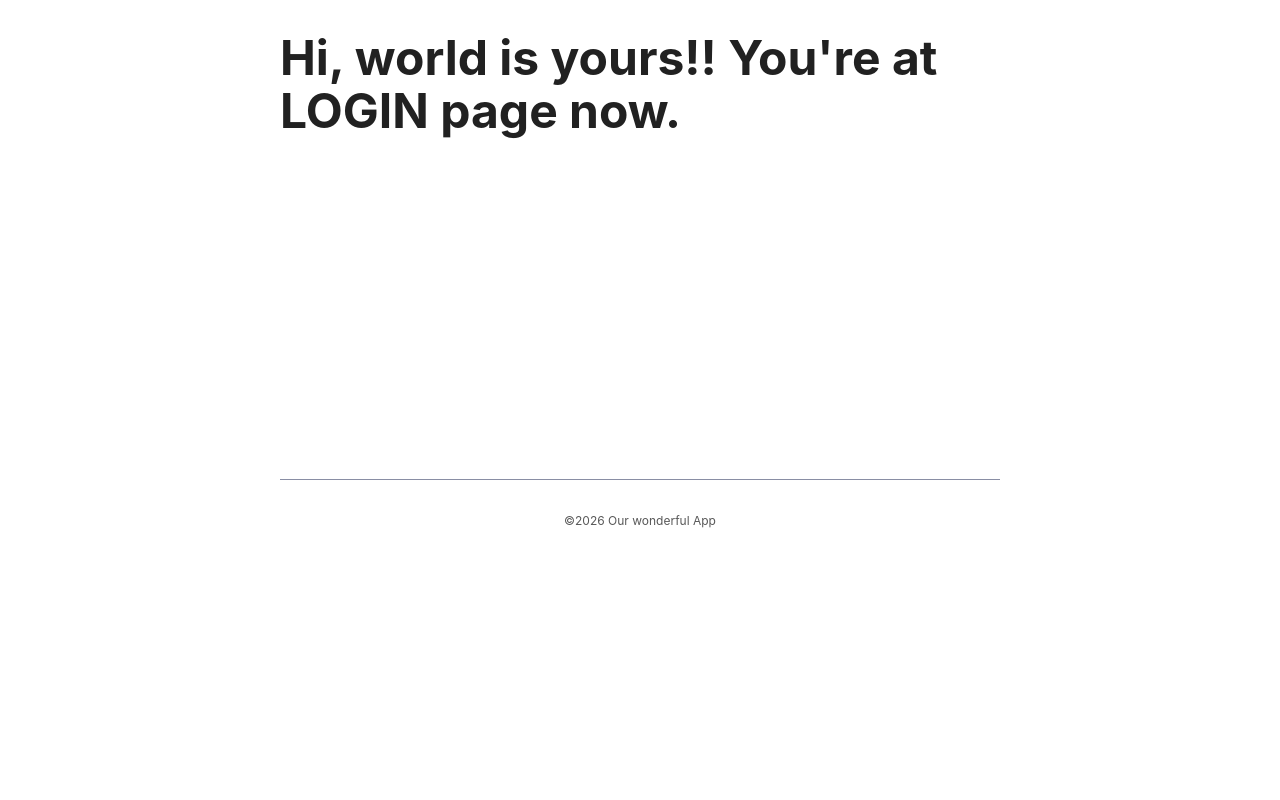
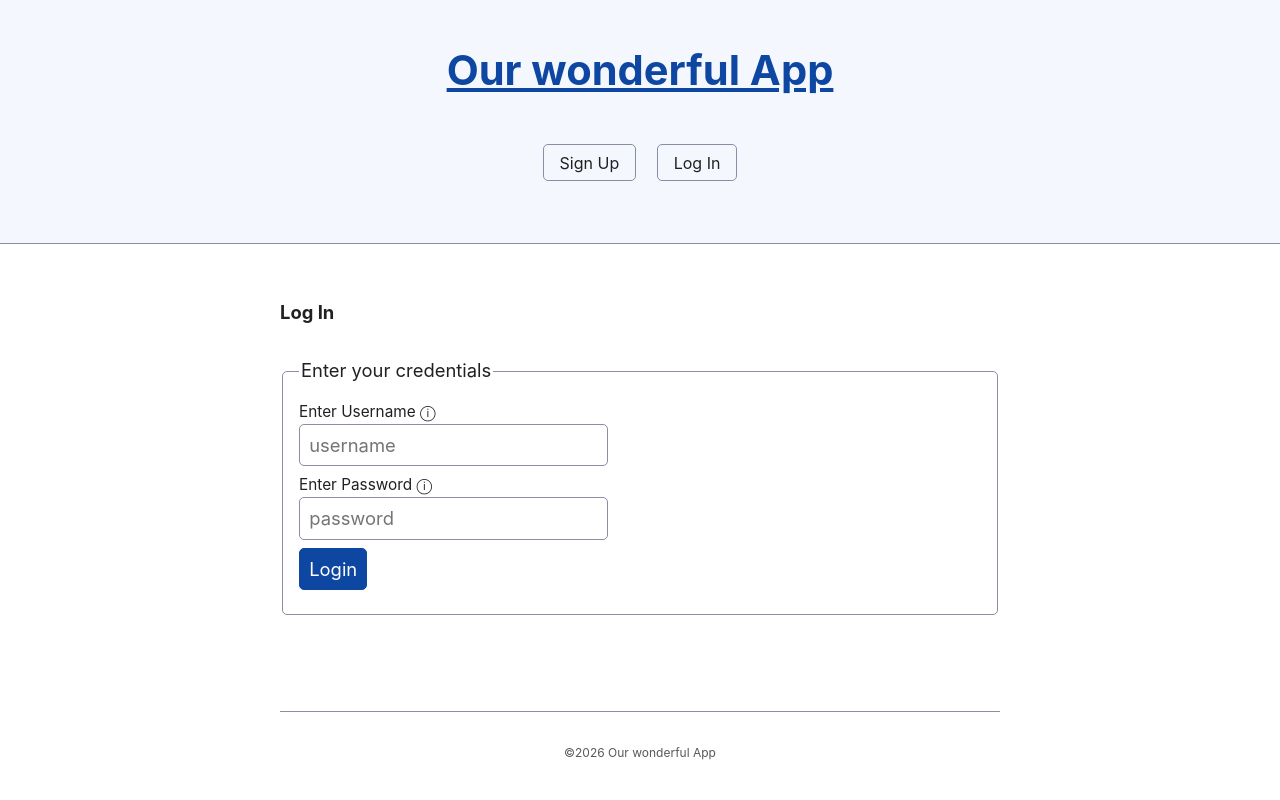
Before and after one commit to Abhishek75s/LearnWebCode, a Node server app: page /login in a window 1280 px wide. Run offline with Node 20, Linux system fonts and the light colour scheme; some libraries are stand-ins or nearby versions.

Commit message:
feat: added sign up and  login in/out

```diff
--- a/server.js
+++ b/server.js
@@ -43,7 +43,7 @@ app.use(express.static('public'));
 // to compare and verify a cookie for its validity and activeness
 app.use(cookieParser());
 
-// a middleware which performs some operation in between of request and response.
+// a middleware, which performs some operation in between of request and response.
 app.use(function (req, res, next) {
     // locals is a built-in Express object used to store data/variables that HTML view templates like EJS can access it directly.
     // scope 1. res.locals: Holds data only for a single HTTP request-response cycle. It is completely wiped clean as soon as the page finish loading
@@ -56,11 +56,11 @@ app.use(function (req, res, next) {
         req.user = decoded
 
     } catch(err) {
-        // req.user = false
+        req.user = false
     }
 
-    res.locals.user = req.user
-    console.log(req.user);
+    res.locals.user = req.user  // ejs template can access this value
+    // console.log(req.user); // print the  user details if Logged IN
 
     next() // must be called always, to avoid endless loading and proceed to next inlined task.
 });
@@ -75,6 +75,55 @@ app.get('/', (req, res) => {
 
 app.get('/login', (req, res) => {
     res.render('login.ejs');
+});
+
+app.post('/login', (req, res) => {
+    let errors = [];
+
+    // type check
+    if(typeof req.body.username !== "string") req.body.username = ""
+    if(typeof req.body.password !== "string") req.body.password = ""
+
+    // check for empty values
+    if(!req.body.username.trim()) errors = ['Username can not be empty.']
+    if(!req.body.password) errors = ['Password can not be empty.']
+
+    if(errors.length) {
+        return res.render('login', { errors });
+    }
+
+    const findUserStmt = db.prepare("SELECT * FROM users WHERE USERNAME = ?");
+    const userFound = findUserStmt.get(req.body.username)
+
+    if(!userFound) {
+        errors = ["User not Found!"];
+        return res.render('login', { errors });
+    }
+
+    const passwordMatched = bcrypt.compareSync(req.body.password, userFound.password)
+
+    if(!passwordMatched) {
+        errors = ["Invalid password!"];
+        return res.render('login', { errors });
+    }
+
+    // log the user IN by giving a cookie
+    const ourTokenValue = jwt.sign({exp: Math.floor(Date.now() / 1000 ) + (60*60*24) , skyColor: "blue", userid: userFound.id, username: userFound.username}, process.env.JWT_SECRET);
+
+    res.cookie("myApp", ourTokenValue, {
+        httpOnly: true,
+        secure: true,
+        sameSite: "strict",
+        maxAge: 1000 * 60 * 60 * 24  // 24 hrs cookie will expire after this
+
+    })
+    res.redirect('/');
+
+});
+
+app.get('/logout', (req, res) => {
+    res.clearCookie(('myApp'))
+    res.redirect('/login')
 });
 
 app.post('/register', (req, res) => {
@@ -96,6 +145,17 @@ app.post('/register', (req, res) => {
     //  -> In JS, checking a property of an object that does not exist results in undefined -> falsy value
     if(req.body.username && req.body.username.length < 3) errors.push('Username must be atleast 3 characters.')
     if(req.body.username && req.body.username.length > 18) errors.push('Username can not be more than 18 characters.')
+
+    // check if username already EXISTS
+    const usernameStmt = db.prepare("SELECT * FROM users WHERE username = ?");
+    const userFound = usernameStmt.get(req.body.username);
+    if(userFound) {
+        errors.push('Username already exists!')
+
+        if(errors.length){
+        return res.render('homepage.ejs', { errors })
+    }
+    }
 
     if(req.body.password && req.body.password.length < 4) errors.push('Password must be atleast 4 characters.')
     if(req.body.password && req.body.password.length > 20) errors.push('Password can not be more than 20 characters.')
@@ -132,7 +192,7 @@ app.post('/register', (req, res) => {
         maxAge: 1000 * 60 * 60 * 24  // 24 hrs cookie will expire after this
 
     })
-    res.send("Thank You! credentials are valid");
+    res.redirect('/');
 });
 
 app.listen(3000);
--- a/views/includes/header.ejs
+++ b/views/includes/header.ejs
@@ -5,6 +5,7 @@
                 <a href="/create-post">Create Post</a>
                 <a href="/logout">Log Out</a>
             <% } else { %>
+                <a href="/">Sign Up</a>
                 <a href="/login">Log In</a>
             <% } %>
         </nav>
--- a/views/login.ejs
+++ b/views/login.ejs
@@ -1,10 +1,28 @@
 <html lang="en">
+    <%- include('includes/head') %>
+    <body>
+        <%- include('includes/header') %>
+        <main>
+            <form action="/login" method="POST">
 
-    <%- include('includes/head') %>
+                <% errors.forEach(error => { %>
+                    <p class="notice"><%= error %></p>
+                <% }); %>
+                <h5>Log In</h5>
+                <fieldset>
+                    <legend>Enter your credentials</legend>
+                    <label for="username"><small>Enter Username <span title="Username must be between 3 and 18 characters.">&#9432;</span></small></label>
+                    <input type="text" placeholder="username" ="username" name="username" autocomplete="off">
 
-    <body>
-        <h1>Hi, world is yours!! You're at LOGIN page now.</h1>
+                    <label for="password"><small>Enter Password <span title="Password must be only alphanumeric and 4 to 20 chars long">&#x24D8;</span></small></label>
+                    <input type="password" id="password" placeholder="password" name="password" autocomplete="off">
 
+                    <br />
+                    <button>Login</button>
+
+                </fieldset>
+            </form>
+        </main>
         <%- include('includes/footer') %>
     </body>
 </html>
```
Also changed, not shown: views/homepage.ejs (+1 -6 lines), 1 other file.
